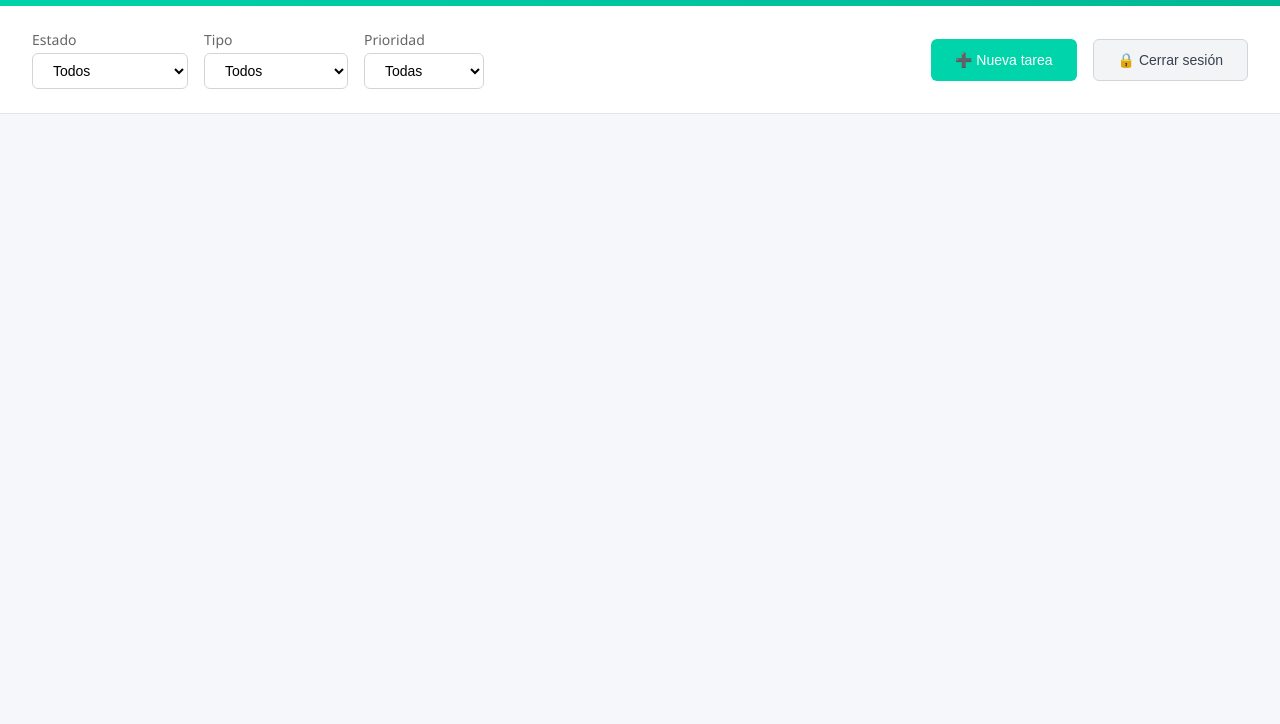
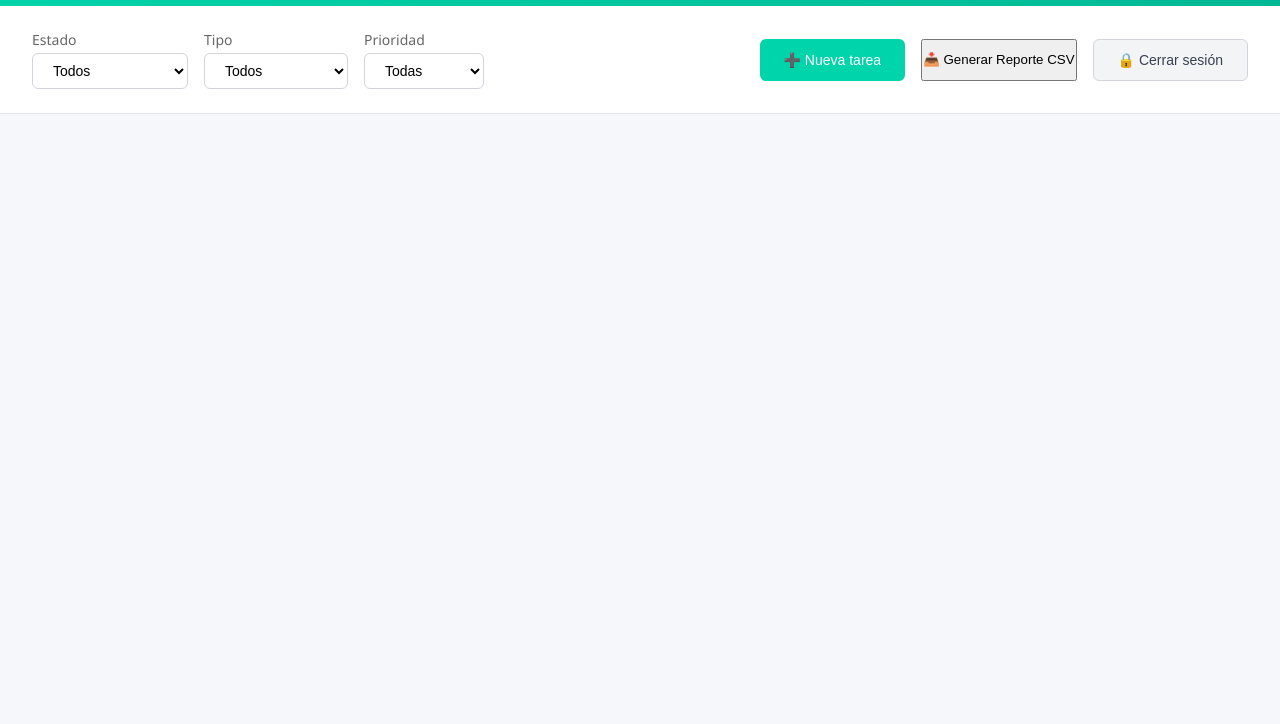
Before and after one commit to xiomaraocampoh/MicroserviciosServiconli, a plain HTML site: page frontend-app/Task.html in a window 1280 px wide. Shown: the part 76-800 px from the top of the page. Drawn offline with Linux system fonts and the light colour scheme; no server answers; sample sign-in values are in the browser's storage.

Commit message:
commit 9

```diff
--- a/frontend-app/Task.html
+++ b/frontend-app/Task.html
@@ -74,6 +74,7 @@
   </div>
   <div class="action-buttons">
     <button class="btn btn-primary" onclick="showCreateForm()">➕ Nueva tarea</button>
+    <button onclick="generateReport()">📥 Generar Reporte CSV</button>
     <button class="btn btn-secondary" onclick="logout()">🔒 Cerrar sesión</button>
   </div>
 </div>
@@ -342,11 +343,31 @@
     }
   }
 
-  document.getElementById("filterStatus").addEventListener("change", renderTasks);
-  document.getElementById("filterType").addEventListener("change", renderTasks);
-  document.getElementById("filterPriority").addEventListener("change", renderTasks);
+  function generateReport() {
+    const filteredTasks = getFilteredTasks();
 
-  window.onload = fetchTasks;
+    if (filteredTasks.length === 0) {
+      showNotification('No hay tareas para generar el reporte', 'error');
+      return;
+    }
+
+    // Crear resumen de estados
+    const estados = ['pendiente', 'progreso', 'confirmada', 'enviada', 'completada'];
+    const resumen = estados.map(estado => {
+      const count = filteredTasks.filter(task => task.status === estado).length;
+      return [`${estado.toUpperCase()}`, count];
+    });
+
+    const estadoMayoritario = resumen.reduce((a, b) => a[1] > b[1] ? a : b)[0];
+
+
+    document.getElementById("filterStatus").addEventListener("change", renderTasks);
+    document.getElementById("filterType").addEventListener("change", renderTasks);
+    document.getElementById("filterPriority").addEventListener("change", renderTasks);
+
+    window.onload = fetchTasks;
+
+  }
 </script>
 </body>
 </html>
```
